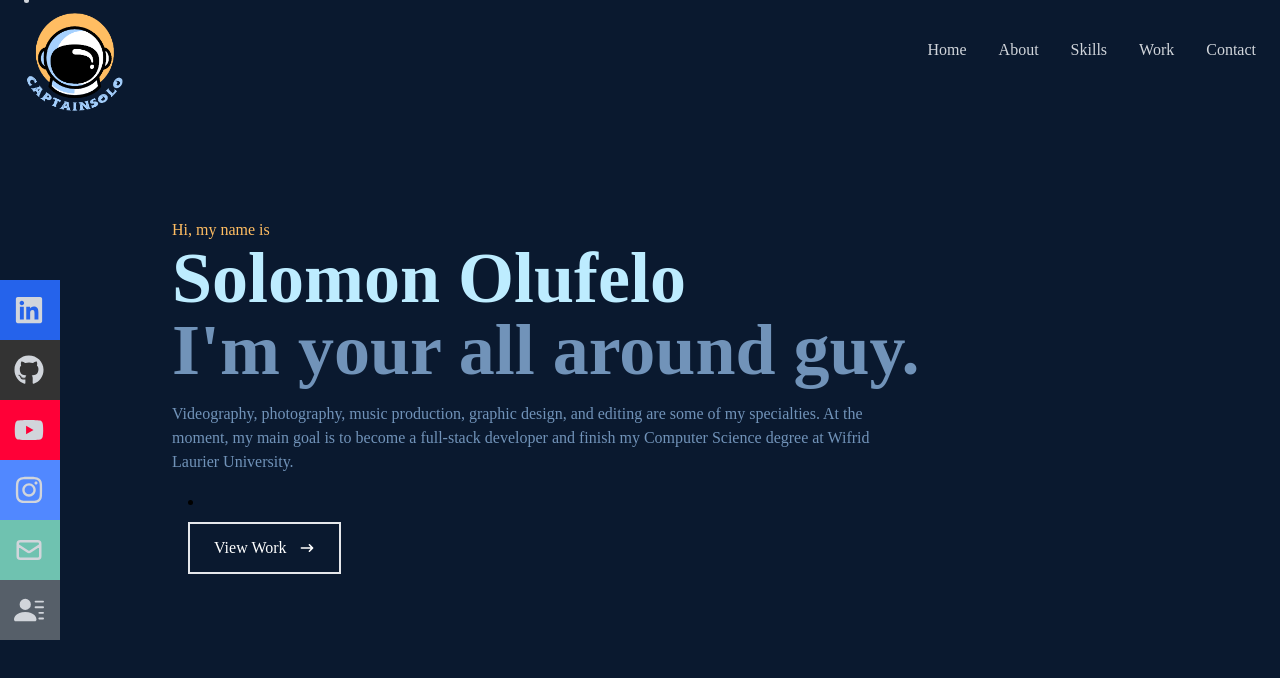
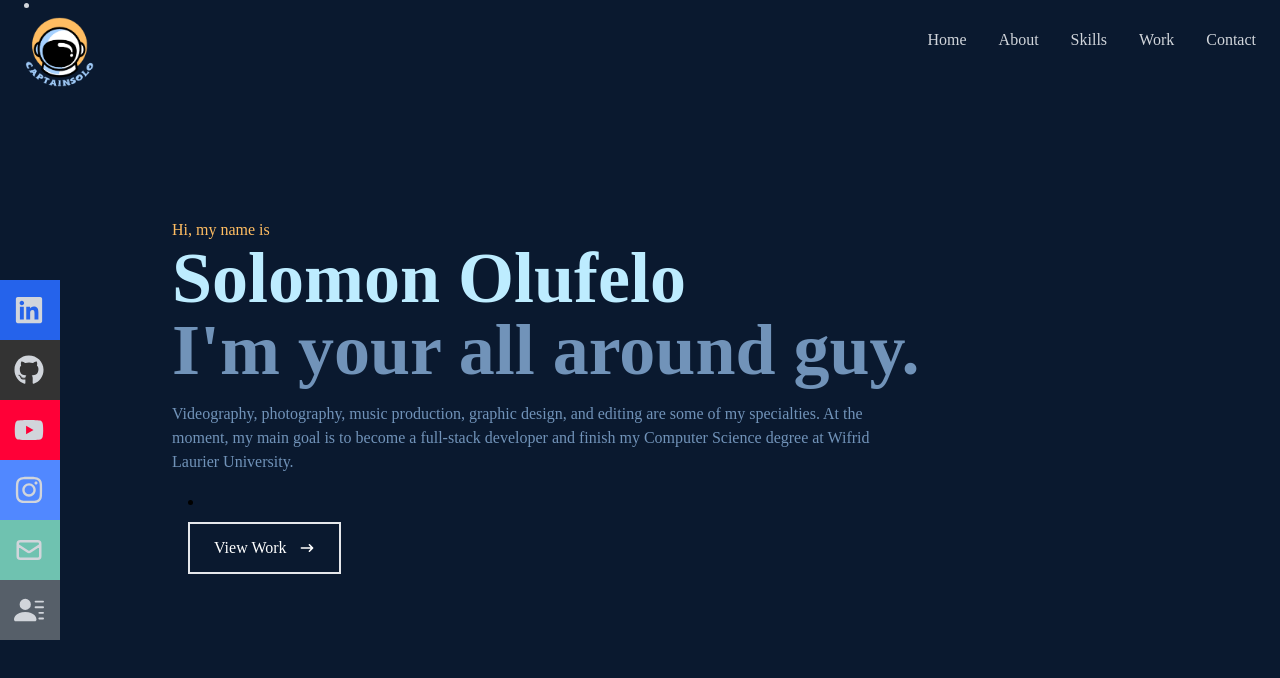
Before and after one commit to solufelo/cptsoloWebsite, a React (Create React App) app: page / in a window 1280 px wide. Shown: the top 678 px of the page. Built offline with nearby package versions, Linux system fonts and the light colour scheme.

Commit message:
Update Navbar.jsx

```diff
--- a/src/components/Navbar.jsx
+++ b/src/components/Navbar.jsx
@@ -5,15 +5,17 @@ import {BsFillPersonLinesFill} from 'react-icons/bs'
 import Logo from '../assets/logo-helmet-TEXT.png'
 import '../styles/navbar.css'
 import{Link} from 'react-scroll'
+<link rel="shortcut icon" type="image/jpg" href="/favicon.jpg"/>
 const Navbar = () => {
     const [nav, setNav] = useState(false);
     const handleClick = () => setNav(!nav);
   return (
-    <div className='fixed w-full h-[100px] flex justify-between items-center px-2 bg-[#0a192f] text-gray-300'>
+
+    <div className='fixed w-full h-[80px] flex justify-between items-center px-2 bg-[#0a192f] text-gray-300'>
       <div>
       <li>
         <Link to="home" smooth={true} duration={500} >
-        <img src={Logo} alt='Logo' style={{ width: '100px' }} />
+        <img src={Logo} alt='Logo' style={{ width: '70px' }} />
         </Link>
                             </li>
       </div>
```
